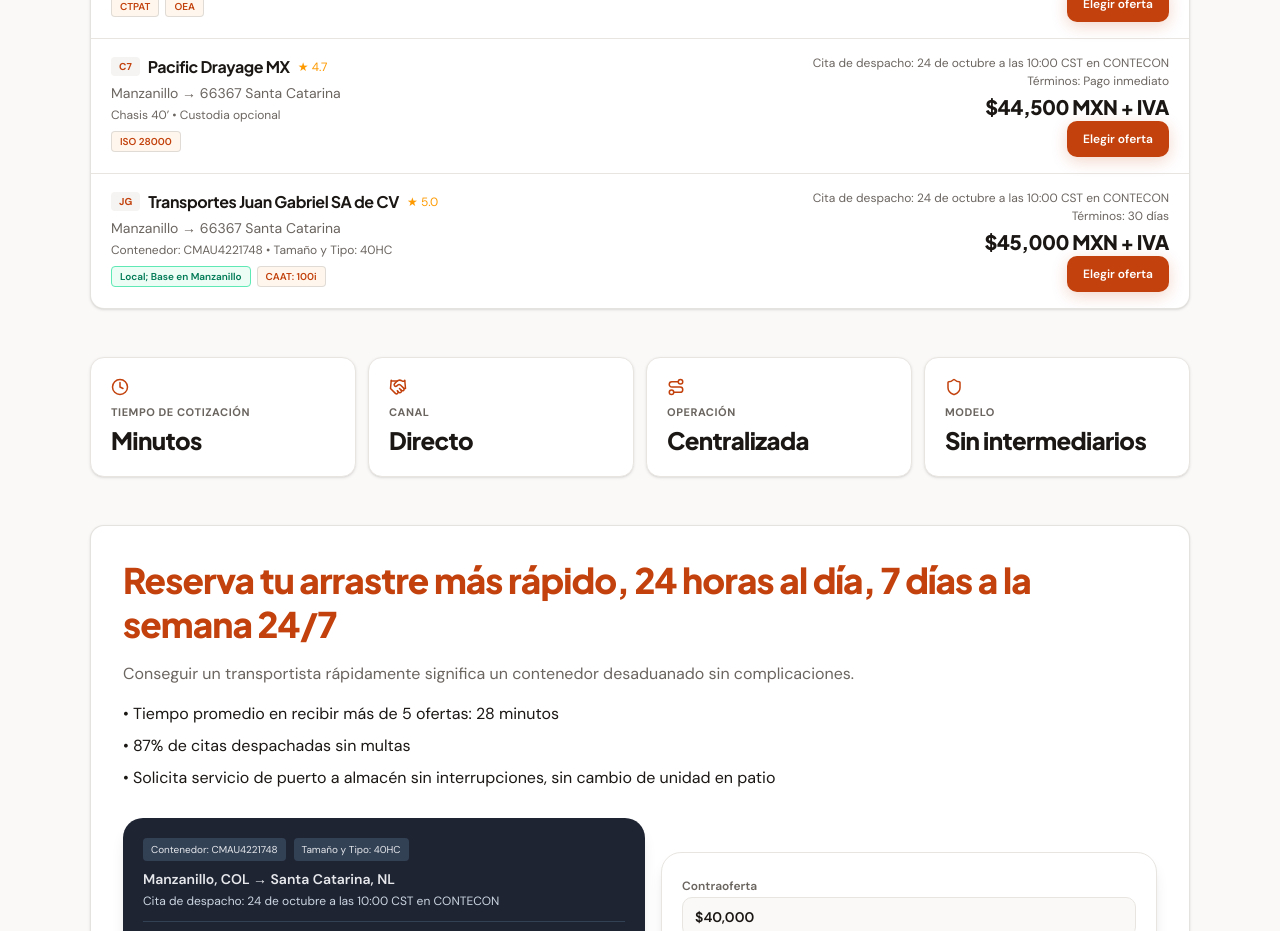
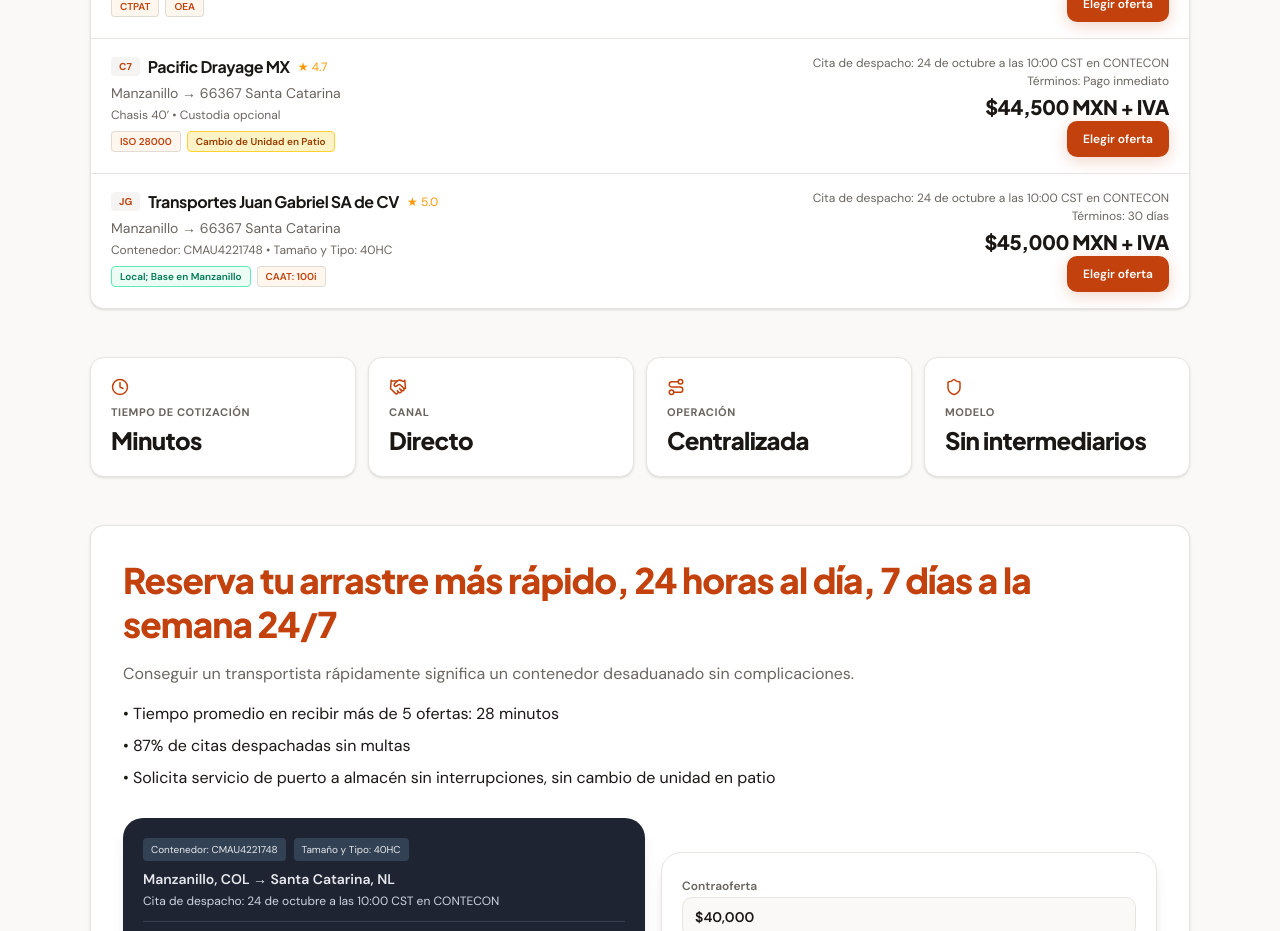
Before and after one commit to apollo-ex/arrastralo, a Next.js app: page /landing in a window 1280 px wide. Shown: the part 1160-2091 px from the top of the page. Built offline with nearby package versions, Linux system fonts and the light colour scheme.

Commit message:
Add yellow Cambio de Unidad en Patio badge to Pacific Drayage

```diff
--- a/app/landing/page.tsx
+++ b/app/landing/page.tsx
@@ -117,7 +117,7 @@ export default function LandingPage() {
                   carrier: 'Pacific Drayage MX',
                   route: 'Manzanillo → 66367 Santa Catarina',
                   equipment: 'Chasis 40’ • Custodia opcional',
-                  certs: ['ISO 28000'],
+                  certs: ['ISO 28000', 'Cambio de Unidad en Patio'],
                   eta: 'Cita de despacho: 24 de octubre a las 10:00 CST en CONTECON',
                   payment: 'Términos: Pago inmediato',
                   price: '$44,500 MXN + IVA',
@@ -148,7 +148,7 @@ export default function LandingPage() {
                       {offer.certs.map((c) => (
                         <span
                           key={c}
-                          className={`text-[10px] font-semibold rounded px-2 py-0.5 border ${c.includes('Local') ? 'bg-emerald-50 text-emerald-700 border-emerald-300' : 'bg-[#fff7ed] text-primary border-warm-300/70'}`}
+                          className={`text-[10px] font-semibold rounded px-2 py-0.5 border ${c.includes('Local') ? 'bg-emerald-50 text-emerald-700 border-emerald-300' : c.includes('Cambio de Unidad') ? 'bg-amber-100 text-amber-800 border-amber-300' : 'bg-[#fff7ed] text-primary border-warm-300/70'}`}
                         >
                           {c}
                         </span>
```
